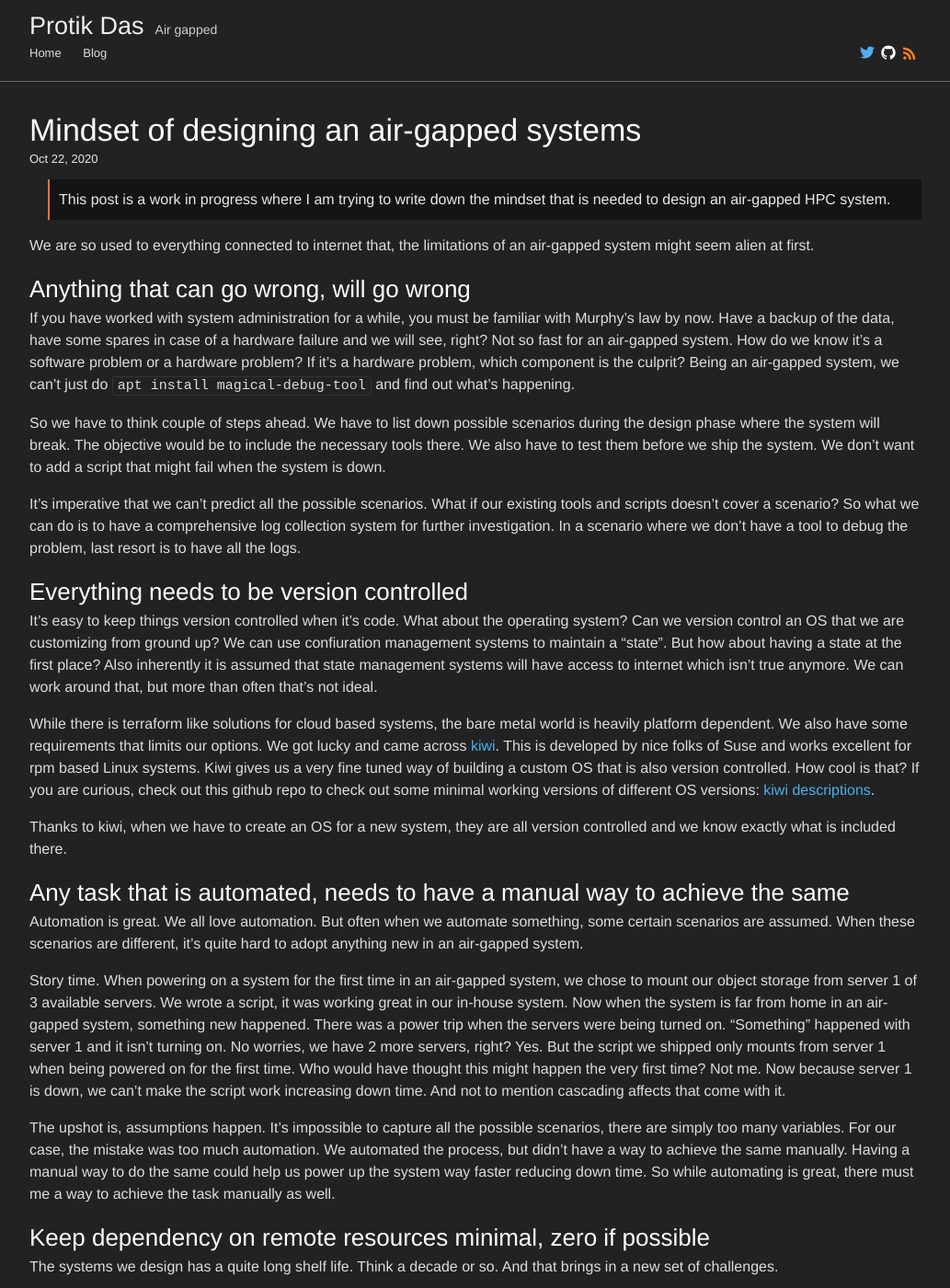
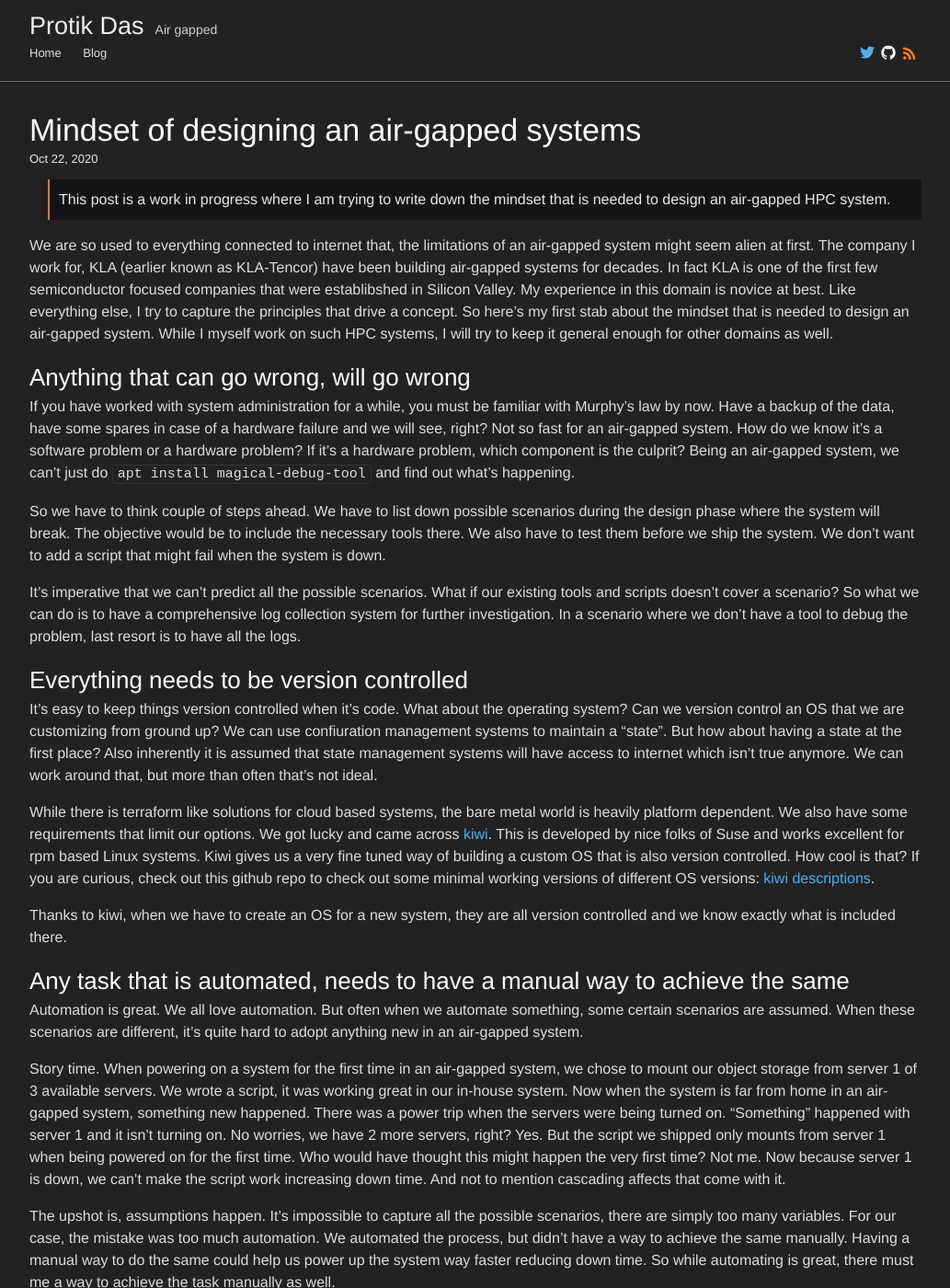
Before and after one commit to protik77/protik77.github.io, a Jekyll site: the page built from blog/_posts/2020-10-22-air-gapped-mindset.markdown, in a window 1280 px wide and 1400 px high. Shown: the whole window at 92% size, without its empty margins (123-1156 px from the left). Built offline with Jekyll 4.4.1, drawn with Linux system fonts in a browser that asks for light colours; comment, search, counter and statistics services are not loaded.

Commit message:
add proper intro for blog post

```diff
--- a/blog/_posts/2020-10-22-air-gapped-mindset.markdown
+++ b/blog/_posts/2020-10-22-air-gapped-mindset.markdown
@@ -7,7 +7,7 @@ date:   2020-10-22
 
 > This post is a work in progress where I am trying to write down the mindset that is needed to design an air-gapped HPC system.
 
-We are so used to everything connected to internet that, the limitations of an air-gapped system might seem alien at first.
+We are so used to everything connected to internet that, the limitations of an air-gapped system might seem alien at first. The company I work for, KLA (earlier known as KLA-Tencor) have been building air-gapped systems for decades. In fact KLA is one of the first few semiconductor focused companies that were establibshed in Silicon Valley. My experience in this domain is novice at best. Like everything else, I try to capture the principles that drive a concept. So here's my first stab about the mindset that is needed to design an air-gapped system. While I myself work on such HPC systems, I will try to keep it general enough for other domains as well.
 
 ### Anything that can go wrong, will go wrong
 
@@ -21,7 +21,7 @@ It's imperative that we can't predict all the possible scenarios. What if our ex
 
 It's easy to keep things version controlled when it's code. What about the operating system? Can we version control an OS that we are customizing from ground up? We can use confiuration management systems to maintain a "state". But how about having a state at the first place? Also inherently it is assumed that state management systems will have access to internet which isn't true anymore. We can work around that, but more than often that's not ideal.
 
-While there is terraform like solutions for cloud based systems, the bare metal world is heavily platform dependent. We also have some requirements that limits our options. We got lucky and came across [kiwi](https://osinside.github.io/kiwi/). This is developed by nice folks of Suse and works excellent for rpm based Linux systems. Kiwi gives us a very fine tuned way of building a custom OS that is also version controlled. How cool is that? If you are curious, check out this github repo to check out some minimal working versions of different OS versions: [kiwi descriptions](https://github.com/OSInside/kiwi-descriptions).
+While there is terraform like solutions for cloud based systems, the bare metal world is heavily platform dependent. We also have some requirements that limit our options. We got lucky and came across [kiwi](https://osinside.github.io/kiwi/). This is developed by nice folks of Suse and works excellent for rpm based Linux systems. Kiwi gives us a very fine tuned way of building a custom OS that is also version controlled. How cool is that? If you are curious, check out this github repo to check out some minimal working versions of different OS versions: [kiwi descriptions](https://github.com/OSInside/kiwi-descriptions).
 
 Thanks to kiwi, when we have to create an OS for a new system, they are all version controlled and we know exactly what is included there.
 
```
Also changed, not shown: _includes/about.md (+1 -1 lines).
